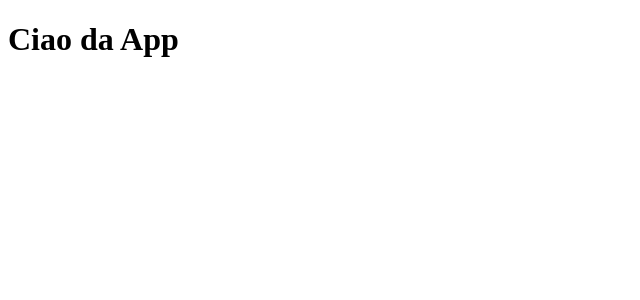
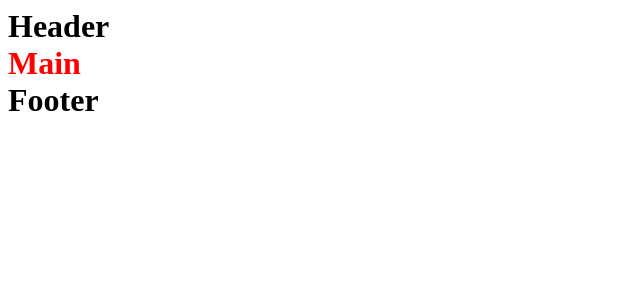
Before and after one commit to Pirisinu/proj-html-vuejs, a Vue app: page / in a window 1280 px wide. Shown: the top 300 px of the page, without its empty margins (0-640 px from the left). Built offline with nearby package versions, Linux system fonts and the light colour scheme; the HTML template or start-up script is replaced by a standard one.

Commit message:
[ADD]Scss set + [ADD]BASIC COMPONENTS

```diff
--- a/src/App.vue
+++ b/src/App.vue
@@ -1,12 +1,21 @@
-
 <script>
+import Header from './components/Header.vue';
+import Main from './components/Main.vue';
+import Footer from './components/Footer.vue';
 export default {
-  name: 'App'
+  name: 'App',
+  components:{
+    Header,
+    Main,
+    Footer
+  }
 }
 </script>
 
 <template>
-  <h1>Ciao da App</h1>
+  <Header />
+  <Main />
+  <Footer />
 </template>
 
 <style lang="scss">
--- /dev/null
+++ b/src/components/Footer.vue
@@ -0,0 +1,17 @@
+<script>
+export default {
+  name: 'Footer'
+}
+</script>
+
+
+<template>
+  <h1>Footer</h1>
+</template>
+
+<style lang="scss" scoped>
+@use '../scss/main.scss' as *;
+h1{
+  color: $black;
+}
+</style>
--- /dev/null
+++ b/src/components/Header.vue
@@ -0,0 +1,17 @@
+<script>
+export default {
+  name: 'Header'
+}
+</script>
+
+
+<template>
+  <h1>Header</h1>
+</template>
+
+<style lang="scss" scoped>
+@use '../scss/main.scss' as *;
+h1{
+  color: $black;
+}
+</style>
--- /dev/null
+++ b/src/components/Main.vue
@@ -0,0 +1,17 @@
+<script>
+export default {
+  name: 'Main'
+}
+</script>
+
+
+<template>
+  <h1>Main</h1>
+</template>
+
+<style lang="scss" scoped>
+@use '../scss/main.scss' as *;
+h1{
+  color: red;
+}
+</style>
--- a/src/scss/main.scss
+++ b/src/scss/main.scss
@@ -0,0 +1,2 @@
+@import './partials/colorPalette.scss';
+@import './partials/general.scss';
--- /dev/null
+++ b/src/scss/partials/colorPalette.scss
@@ -0,0 +1,3 @@
+$black:#000000;
+$white:#ffffff;
+$grey: #e8e8e8;
--- /dev/null
+++ b/src/scss/partials/general.scss
@@ -0,0 +1,13 @@
+*{
+  margin: 0;
+  padding: 0;
+  box-sizing: border-box;
+}
+a{
+  text-decoration: none;
+  color: $grey;
+
+  &:hover{
+    color: $white;
+  }
+}
```
